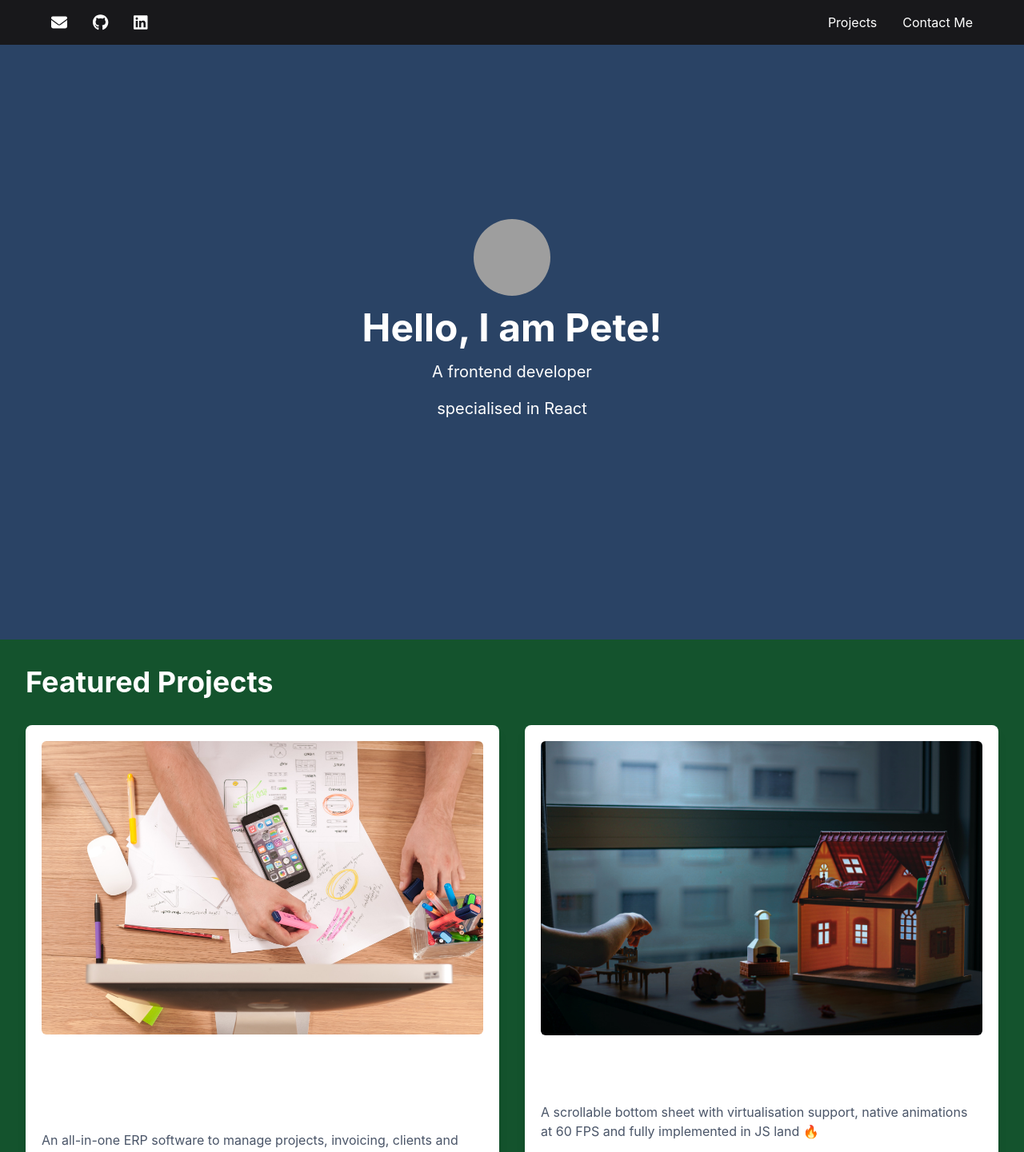
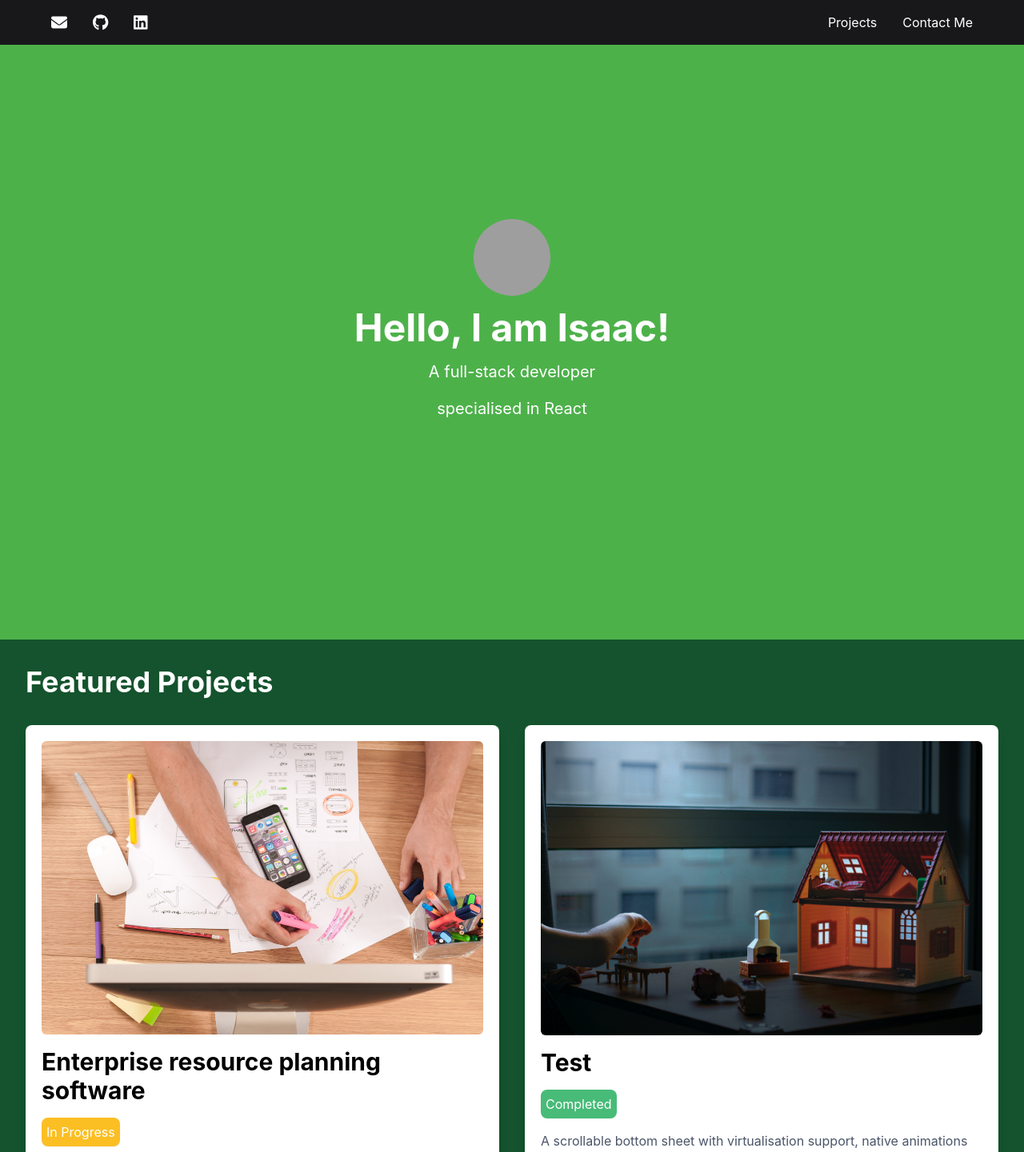
Before and after one commit to isaac-vh1/personalPage, a React (Create React App) app: page / in a window 1280 px wide. Shown: the top 1441 px of the page at 80% size. Built offline with nearby package versions, Linux system fonts and the light colour scheme; grey boxes are pictures that could not be loaded.

Commit message:
Initial commit

```diff
--- a/package.json
+++ b/package.json
@@ -26,7 +26,7 @@
   "scripts": {
     "start": "react-scripts start",
     "build": "react-scripts build",
-    "add-domain": "echo mydomain.com > build/CNAME",
+    "add-domain": "echo isaacvanhorn.com > build/CNAME",
     "deploy": "npm run add-domain && gh-pages -d build",
     "test": "react-scripts test",
     "eject": "react-scripts eject"
--- a/src/components/Card.js
+++ b/src/components/Card.js
@@ -3,8 +3,17 @@ import { Box, HStack, VStack, Image, Heading, Text, Button } from "@chakra-ui/re
 import { FontAwesomeIcon } from "@fortawesome/react-fontawesome";
 import { faArrowRight } from "@fortawesome/free-solid-svg-icons";
 
-const Card = ({ title, description, imageSrc, url, status}) => {
-  const color = status === "In Progress" ? "yellow" : status === "Completed" ? "green.400" : "gray.400";
+const Card = ({ title, description, imageSrc, url, status, programmingLanguage }) => {
+  const color = status === "In Progress" ? "#fbbf24" : status === "Completed" ? "green.400" : "gray.400";
+  const colorMap = {
+      "JavaScript": "yellow.300",
+      "Python": "blue.400",
+      "Ruby on Rails": "red.400",
+      "Java": "orange.400",
+      "C++": "purple.400",
+      "N/A": "gray.400"
+    };
+  const plColor = colorMap[programmingLanguage] || "gray.400";
   return (
     <Box
       borderRadius="lg"
@@ -14,14 +23,27 @@ const Card = ({ title, description, imageSrc, url, status}) => {
       p={5}
       _hover={{ transform: "scale(1.05)", transition: "transform 0.2s" }}
     >
-      <VStack align="start" spacing={4} onClick={url}>
+      <VStack align="start" spacing={4}>
         <Image src={imageSrc} alt={title} borderRadius="md" />
-        <Heading as="h3" size="lg">{title}</Heading>
-        <p style={{ fontStyle: "bold", color: color }}>{status}</p>
+        <Heading style={{ color: "black" }} as="h3" size="lg">{title}</Heading>
+        <Box
+          borderRadius="lg"
+          overflow="hidden"
+          boxShadow="sm"
+          bg={color}
+          p={1.5}>{status}
+        </Box>
+        {/*<Box
+          borderRadius="lg"
+          overflow="hidden"
+          boxShadow="sm"
+          bg={plColor}
+          p={2}>{programmingLanguage}
+        </Box>*/}
         <Text color="gray.600" fontSize="md">{description}</Text>
         <HStack spacing={2}>
           <Button variant="link" onClick={url} colorScheme="teal" rightIcon={<FontAwesomeIcon icon={faArrowRight} size="1x" />}>
-            Learn More
+            Demo
           </Button>
         </HStack>
       </VStack>
--- a/src/components/LandingSection.js
+++ b/src/components/LandingSection.js
@@ -2,29 +2,25 @@ import React from "react";
 import { Avatar, Heading, VStack, Text } from "@chakra-ui/react";
 import FullScreenSection from "./FullScreenSection";
 
-const greeting = "Hello, I am Pete!";
-const bio1 = "A frontend developer";
+const greeting = "Hello, I am Isaac!";
+const bio1 = "A full-stack developer";
 const bio2 = "specialised in React";
 
-// Implement the UI for the LandingSection component according to the instructions.
-// Use a combination of Avatar, Heading and VStack components.
 const LandingSection = () => (
   <FullScreenSection
     justifyContent="center"
     alignItems="center"
     isDarkBackground
-    backgroundColor="#2A4365"
+    backgroundColor="#4db14aff"
   >
     {/* VStack to vertically stack the content */}
     <VStack spacing={4}>
       {/* Avatar Component for displaying the user's profile picture */}
       <Avatar size="xl" src="https://i.pravatar.cc/150?img=7" alt="Pete's Avatar" />
-
       {/* Heading for the greeting message */}
       <Heading as="h1" size="2xl" color="white">
         {greeting}
       </Heading>
-
       {/* Bio1 and Bio2 for the description */}
       <Text fontSize="xl" color="white">
         {bio1}
--- a/src/components/ProjectsSection.js
+++ b/src/components/ProjectsSection.js
@@ -7,6 +7,7 @@ const projects = [
   {
     title: "Enterprise resource planning software",
     status: "In Progress",
+    programmingLanguage: "Ruby on Rails",
     description:
       "An all-in-one ERP software to manage projects, invoicing, clients and team members with a beautiful dashboard and powerful reporting tools.",
     getImageSrc: () => require("../images/photo1.jpg"),
@@ -57,6 +58,8 @@ const ProjectsSection = () => {
             description={project.description}
             imageSrc={project.getImageSrc()}
             exampleUrl={project.url}
+            status={(project.status) ? project.status : "N/A"}
+            programmingLanguage={(project.programmingLanguage) ? project.programmingLanguage : "N/A"}
           />
         ))}
       </Box>
```
Also changed, not shown: 1 other file (tests, documents, lock files or other folders).
